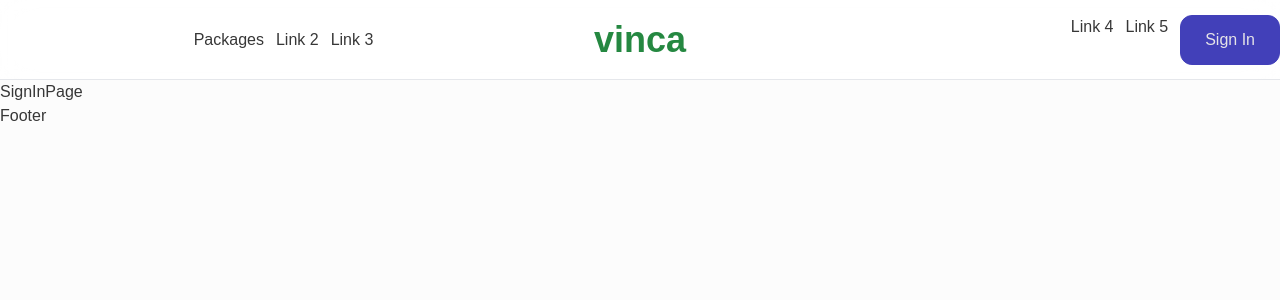
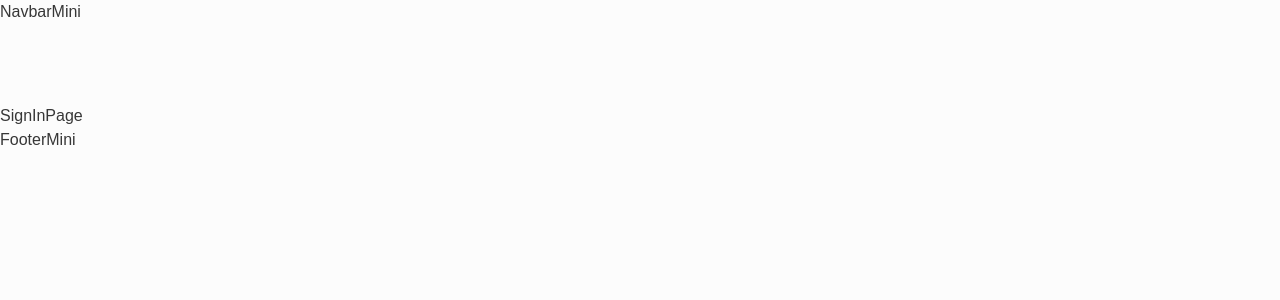
Before and after one commit to abirtasrif/vinca, a Next.js app: page /user/signin in a window 1280 px wide. Shown: the top 300 px of the page. Built offline with nearby package versions, Linux system fonts and the light colour scheme; a web font is replaced by a local one.

Commit message:
added layout provider

```diff
--- /dev/null
+++ b/app/[...notfound]/page.tsx
@@ -0,0 +1,5 @@
+const NotFoundPage = () => {
+  return <div>NotFoundPage</div>;
+};
+
+export default NotFoundPage;
--- a/app/layout.tsx
+++ b/app/layout.tsx
@@ -1,9 +1,8 @@
-import Navbar from '@/components/shared/Navbar';
 import './globals.css';
 import type { Metadata } from 'next';
 import { Bai_Jamjuree } from 'next/font/google';
-import Footer from '@/components/shared/Footer';
 import { cn } from '@/lib/utils';
+import MasterProvider from '@/providers/MasterProvider';
 
 const baiJamjuree = Bai_Jamjuree({
   subsets: ['latin'],
@@ -12,7 +11,7 @@ const baiJamjuree = Bai_Jamjuree({
 
 export const metadata: Metadata = {
   title: 'Vinca | Home',
-  description: 'Welcome',
+  description: 'Welcome to our beauty salon',
 };
 
 export default function RootLayout({
@@ -28,9 +27,7 @@ export default function RootLayout({
           'bg-light/10 text-dark antialiased'
         )}
       >
-        <Navbar />
-        {children}
-        <Footer />
+        <MasterProvider>{children}</MasterProvider>
       </body>
     </html>
   );
--- a/components/home/Packages.tsx
+++ b/components/home/Packages.tsx
@@ -1,5 +1,5 @@
 import { data } from '@/data/packages';
-import HorizontalTab from '../shared/HorizontalTab';
+import HorizontalTab from '../ui/HorizontalTab';
 import SectionTitle from '../shared/SectionTitle';
 import PackageItem from './PackageItem';
 
--- /dev/null
+++ b/components/shared/FooterMini.tsx
@@ -0,0 +1,5 @@
+const FooterMini = () => {
+  return <footer>FooterMini</footer>;
+};
+
+export default FooterMini;
--- /dev/null
+++ b/components/shared/NavbarMini.tsx
@@ -0,0 +1,5 @@
+const NavbarMini = () => {
+  return <header>NavbarMini</header>;
+};
+
+export default NavbarMini;
--- /dev/null
+++ b/providers/MasterProvider.tsx
@@ -0,0 +1,41 @@
+'use client';
+
+import Footer from '@/components/shared/Footer';
+import FooterMini from '@/components/shared/FooterMini';
+import Navbar from '@/components/shared/Navbar';
+import NavbarMini from '@/components/shared/NavbarMini';
+import { usePathname } from 'next/navigation';
+
+const MasterProvider = ({ children }: { children: React.ReactNode }) => {
+  const pathname = usePathname();
+
+  switch (pathname) {
+    case '/':
+      return (
+        <>
+          <Navbar />
+          {children}
+          <Footer />
+        </>
+      );
+    case '/user/signin':
+    case '/user/sign-up':
+      return (
+        <>
+          <NavbarMini />
+          {children}
+          <FooterMini />
+        </>
+      );
+    default:
+      return (
+        <>
+          <Navbar />
+          {children}
+          <FooterMini />
+        </>
+      );
+  }
+};
+
+export default MasterProvider;
```
Also changed, not shown: components/ui/HorizontalTab.tsx (renamed from components/shared/HorizontalTab.tsx).
